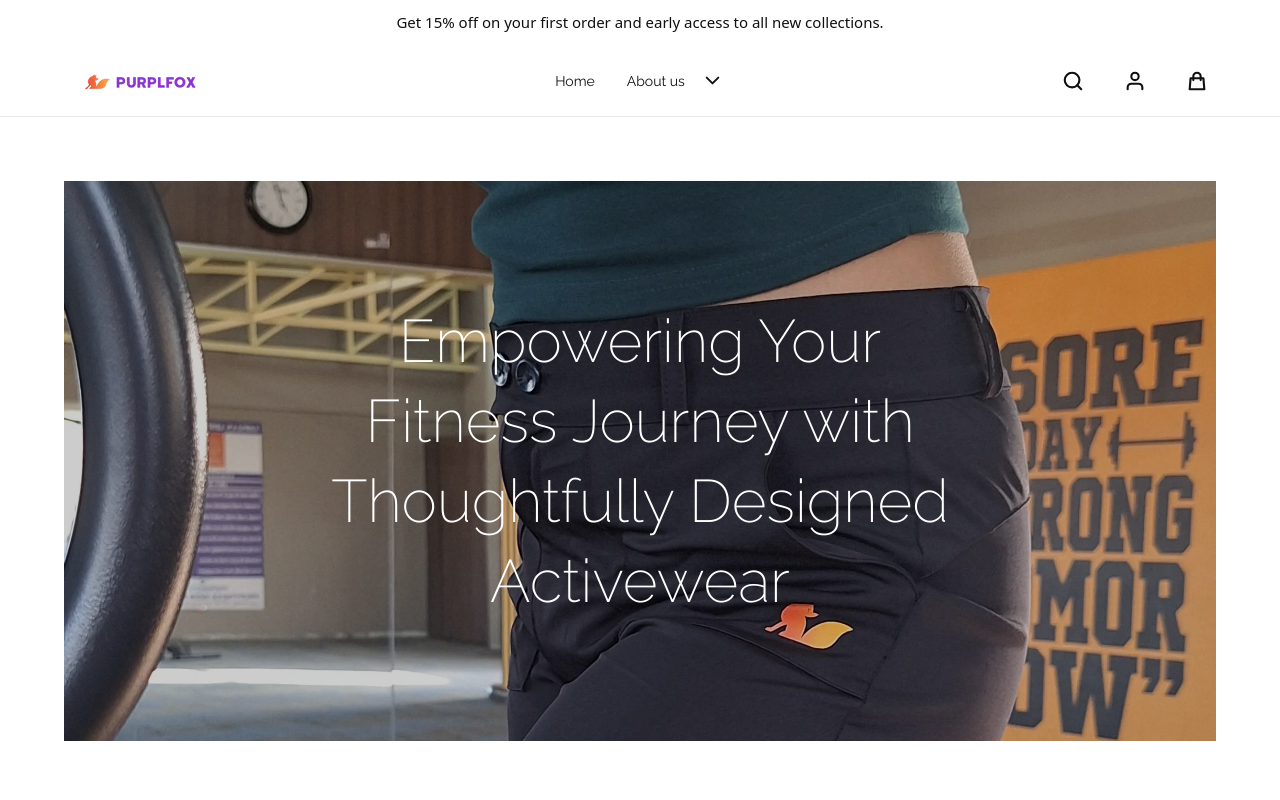
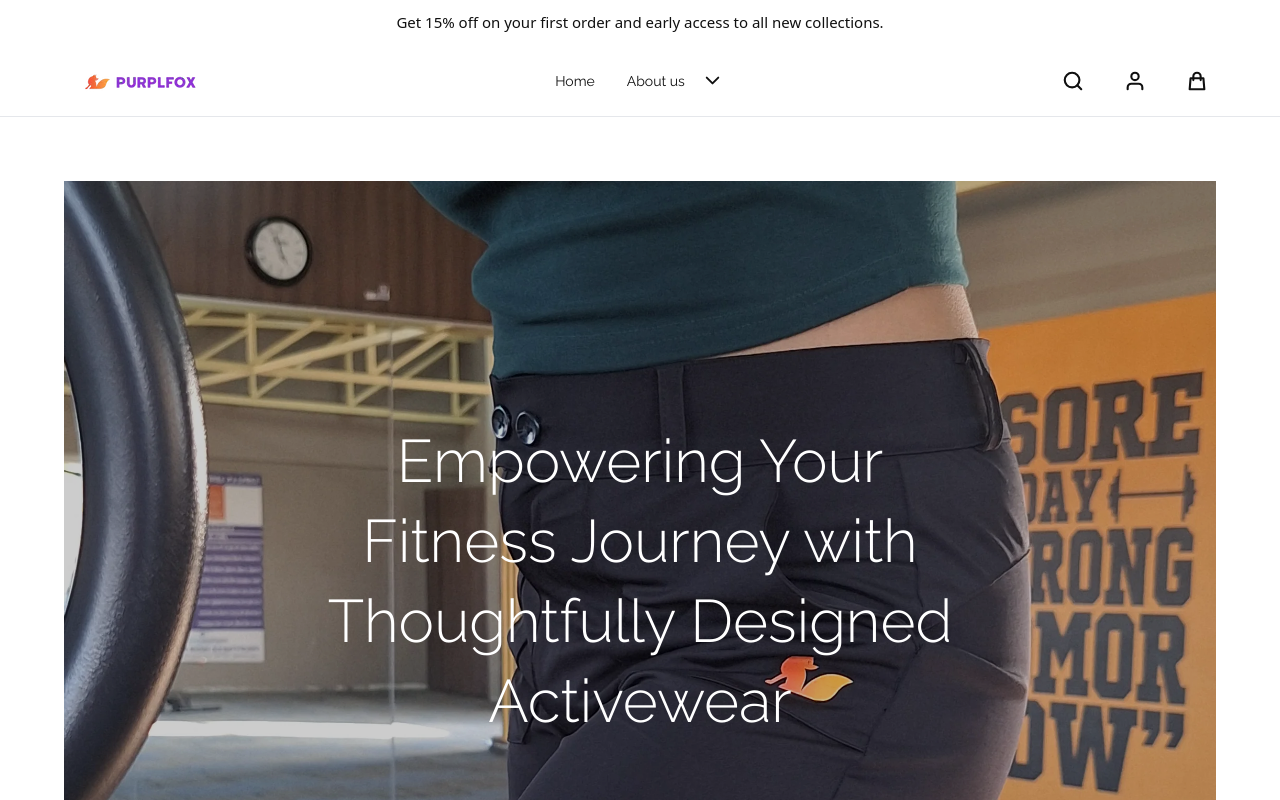
Before and after one commit to AMAN7040/purplFox, a React (Vite) app: page / in a window 1280 px wide. Shown: the top 800 px of the page. Built offline with nearby package versions, Linux system fonts and the light colour scheme; a web font is replaced by a local one.

Commit message:
Custom CSS added

```diff
--- a/src/index.css
+++ b/src/index.css
@@ -5,7 +5,9 @@
   --font-primary: "Raleway", serif;
   --font-secondary: "Roboto Mono", serif;
   --color-primary: #101010;
+  --breakpoint-xs: 28.6875rem;
 }
+
 
 @layer components {
   .flex-center {
```
